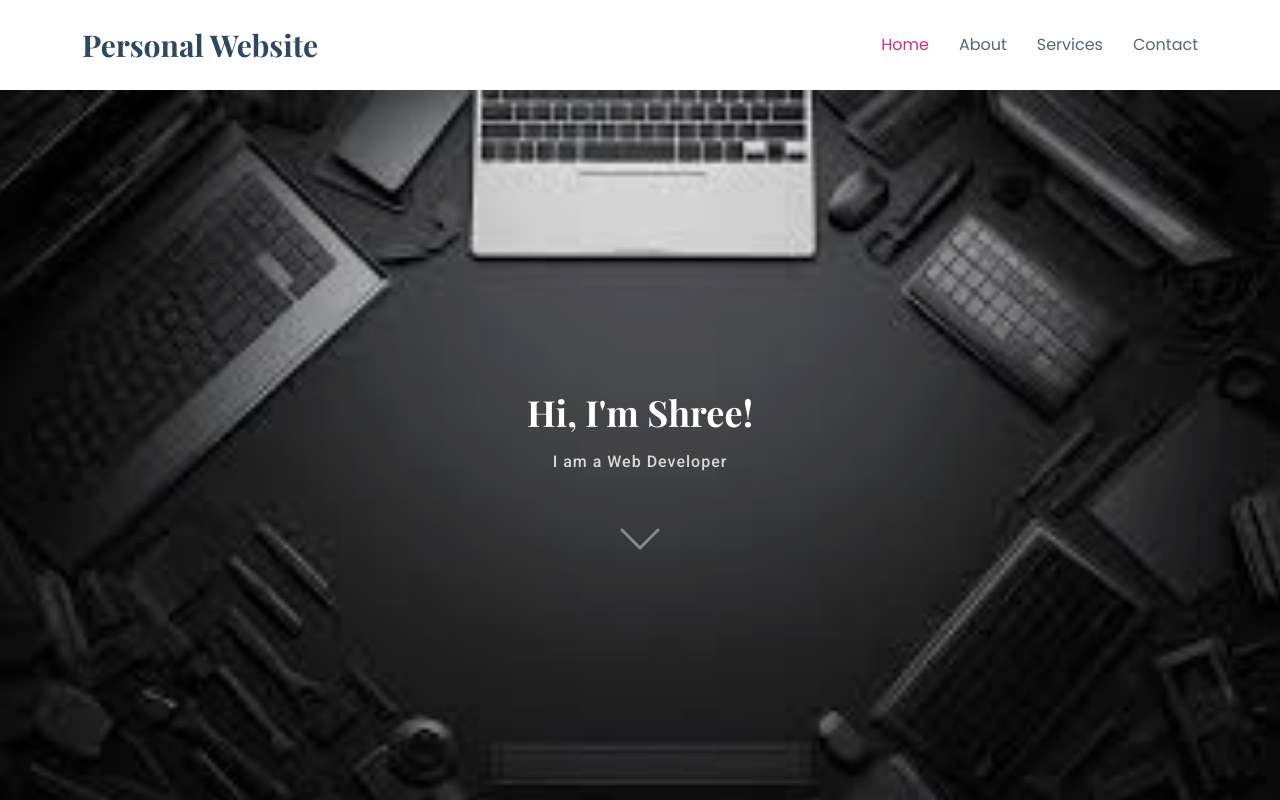
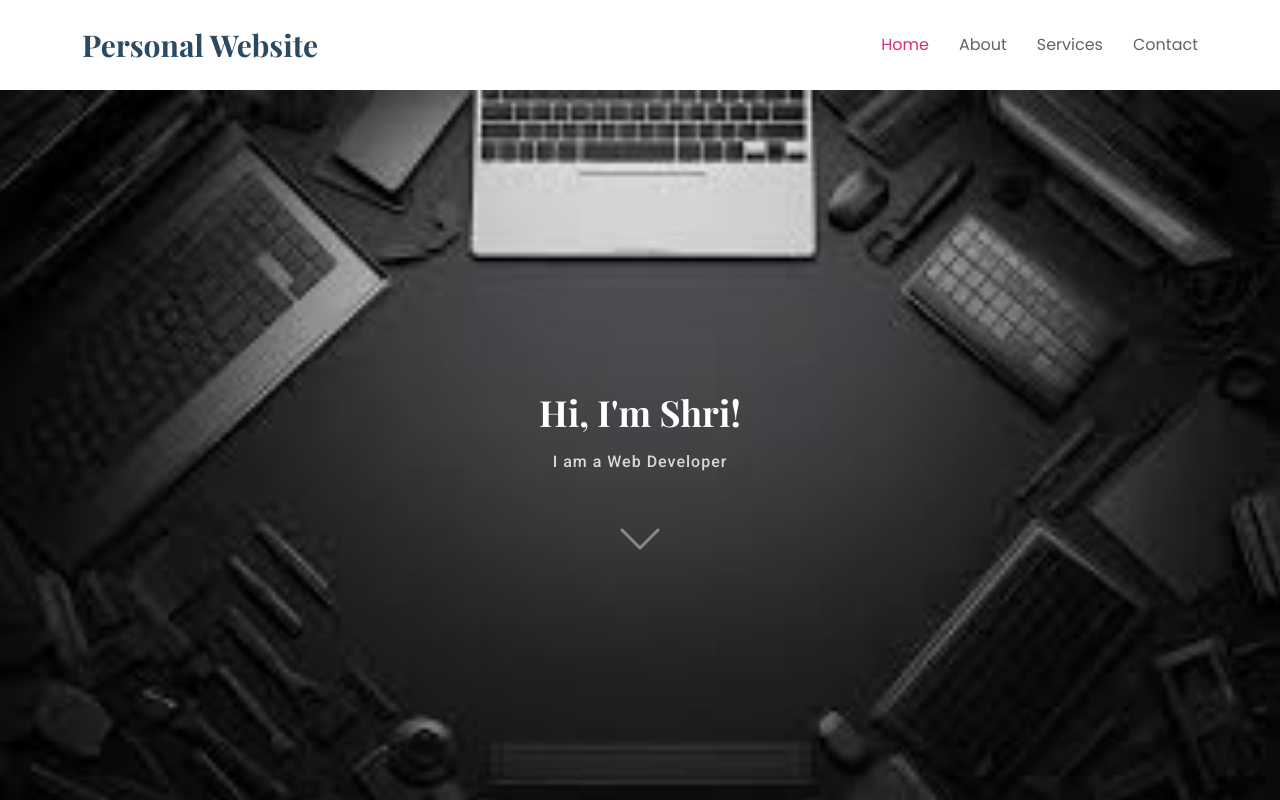
Before and after one commit to umashreem/shree, a plain HTML site: page index.html in a window 1280 px wide. Shown: the top 800 px of the page. Drawn offline with nearby package versions, Linux system fonts and the light colour scheme; a web font is replaced by a local one.

Commit message:
user name changed

```diff
--- a/index.html
+++ b/index.html
@@ -66,7 +66,7 @@
     <section id="hero" class="hero section dark-background">
 
       <div class="container text-center" data-aos="fade-up" data-aos-delay="100">
-        <h2>Hi, I'm Shree!</h2>
+        <h2>Hi, I'm Shri!</h2>
         <p>I am a Web Developer<br></p>
         <a href="#about" class="btn-scroll" title="Scroll Down"><i class="bi bi-chevron-down"></i></a>
       </div>
```
